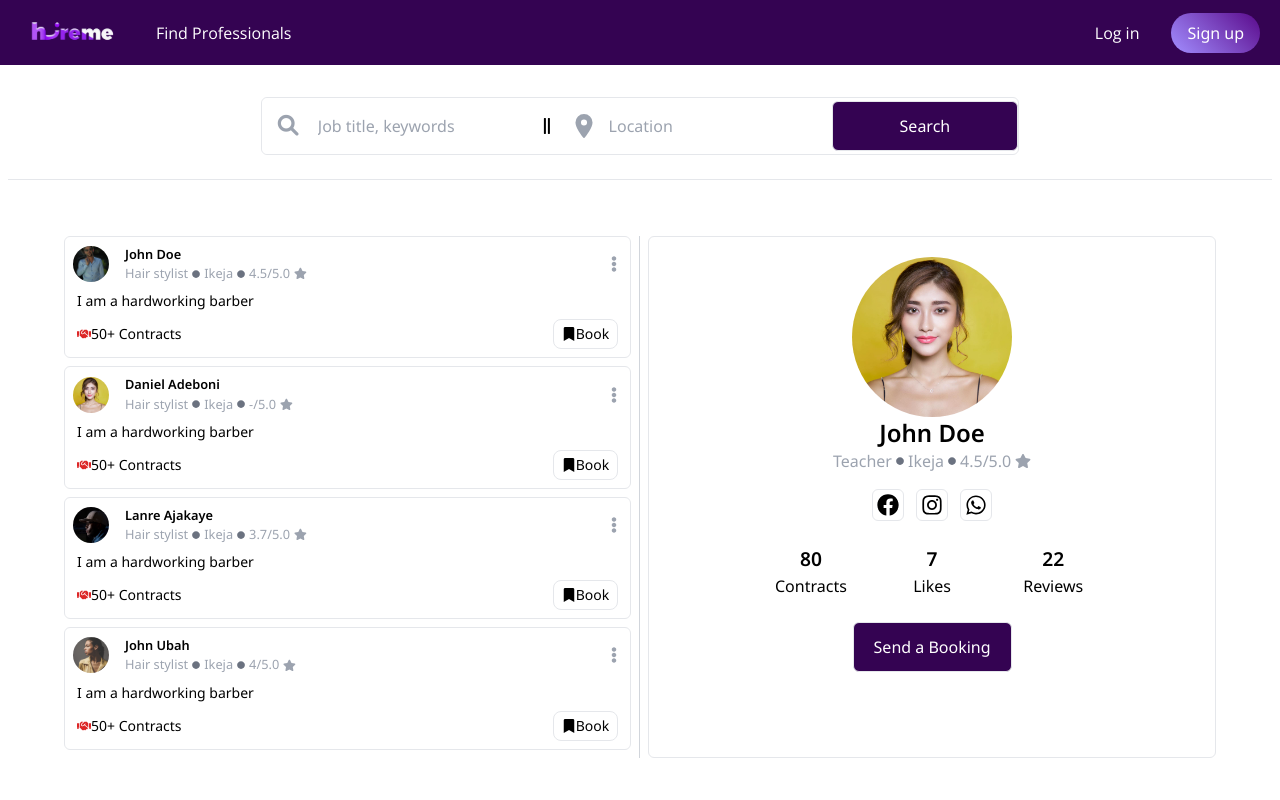
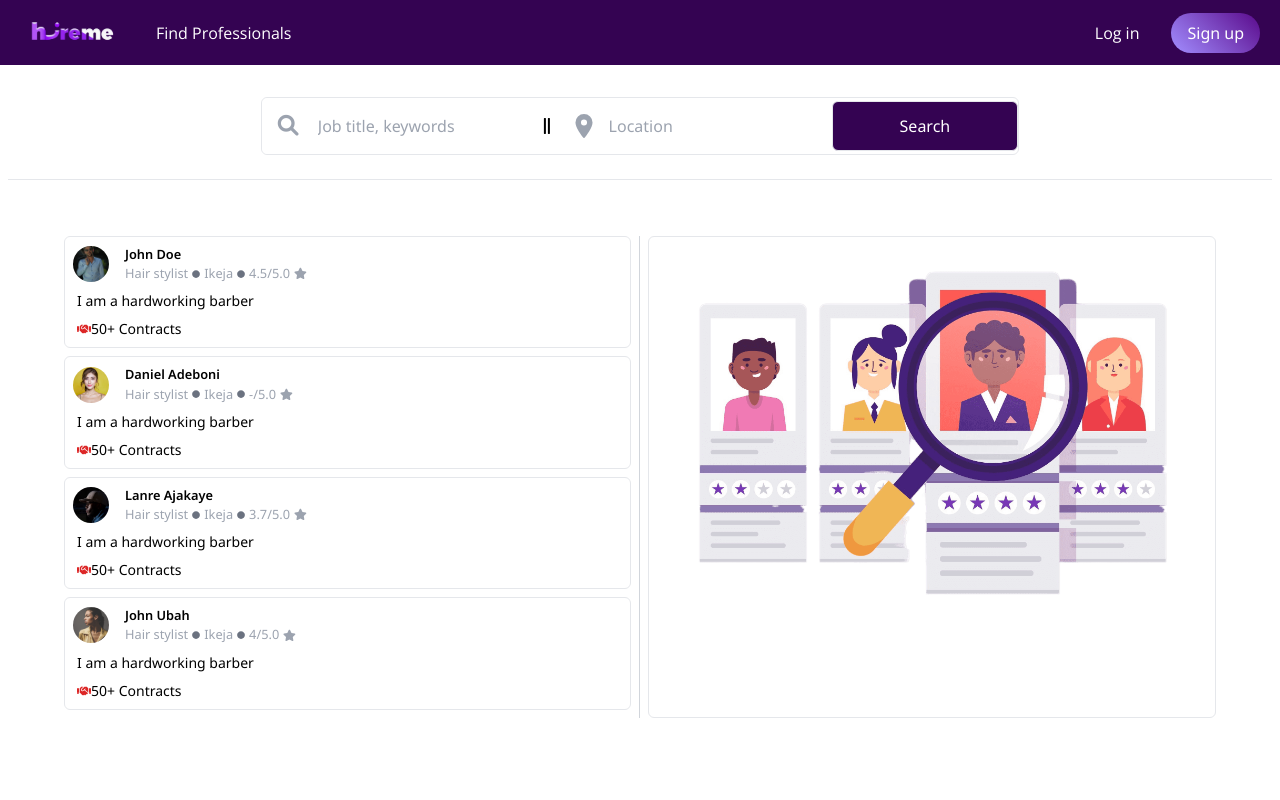
Before and after one commit to Victorgreene123/Hire-Me-Web-App, a React (Create React App) app in the folder frontend/: page /find-professionals in a window 1280 px wide. Shown: the top 800 px of the page. Built offline with nearby package versions, Linux system fonts and the light colour scheme.

Commit message:
Fixed UI bugs

```diff
--- a/frontend/src/components/Navbar.js
+++ b/frontend/src/components/Navbar.js
@@ -9,21 +9,21 @@ const Navbar = (props) => {
     const [isOpen, setIsOpen] = useState(false);
 
   const toggleMenu = () => setIsOpen(!isOpen);
-    // useEffect(() => {
-    //   const handleScroll = () => {
-    //     if (window.scrollY > 50) {
-    //       setIsFixed(true);
-    //     } else {
-    //       setIsFixed(false);
-    //     }
-    //   };
+    useEffect(() => {
+      const handleScroll = () => {
+        if (window.scrollY > 50) {
+          setIsFixed(true);
+        } else {
+          setIsFixed(false);
+        }
+      };
 
-    //   window.addEventListener('scroll', handleScroll);
+      window.addEventListener('scroll', handleScroll);
 
-    //   return () => {
-    //     window.removeEventListener('scroll', handleScroll);
-    //   };
-    // }, []);
+      return () => {
+        window.removeEventListener('scroll', handleScroll);
+      };
+    }, []);
 
     return (
       <nav
--- a/frontend/src/components/User.js
+++ b/frontend/src/components/User.js
@@ -20,7 +20,7 @@ const User = ({ isOpen, toggleOpen, userId , image , name , occupation , locatio
               </h3>
             </div>
           </div>
-          <button onClick={() => toggleOpen(userId)}>
+          {/* <button onClick={() => toggleOpen(userId)}>
            {isOpen ? <FaTimes className="text-gray-400"/> : <FaEllipsisV className="text-gray-400" /> }
           </button>
           <div
@@ -33,7 +33,7 @@ const User = ({ isOpen, toggleOpen, userId , image , name , occupation , locatio
 
 
             </ul>
-          </div>
+          </div> */}
         </div>
 
         <div className="p-1">
@@ -46,10 +46,10 @@ const User = ({ isOpen, toggleOpen, userId , image , name , occupation , locatio
             <FaHandshake className="text-red-600" />50+{" "}Contracts
           </h3>
 
-          <a target="_blank" href={`https://wa.me/${whatsapp}?text=Hi%20I%20am%20from%20the%20HireME%20website,%20I%20would%20need%20you%20to%20do%20some%20work%20for%20me.%20I%20need%20a%20${occupation}`}
+          {/* <a target="_blank" href={`https://wa.me/${whatsapp}?text=Hi%20I%20am%20from%20the%20HireME%20website,%20I%20would%20need%20you%20to%20do%20some%20work%20for%20me.%20I%20need%20a%20${occupation}`}
           ><button className="border text-sm flex items-center rounded-lg px-2 py-1">
             <FaBookmark /> Book
-          </button></a>
+          </button></a> */}
         </div>
       </div>
     </>
--- a/frontend/src/pages/explore.js
+++ b/frontend/src/pages/explore.js
@@ -3,6 +3,7 @@ import Navbar from "../components/Navbar";
 import Footer from "../components/footer";
 import { FaArrowLeft, FaBookmark, FaCircle, FaEllipsisV, FaFacebook, FaGripLinesVertical, FaHeart, FaInstagram, FaSpinner, FaStar, FaWhatsapp } from "react-icons/fa";
 import profile from '../Assets/profile.png'
+import illlusration from '../Assets/recruitment-concept.png'
 import User from "../components/User";
 import { Link } from "react-router-dom";
 const Explore = () => {
@@ -265,15 +266,20 @@ const Explore = () => {
       <div className="w-px h-full bg-gray-300"></div>
     </div>
 
-                            <div className="   bg-white hidden  lg:max-h-[80vh] lg:overflow-y-auto lg:block  border border-black-500 rounded-md p-5 lg:h-auto lg:w-1/2">
-            <img src={`images/profile2.jpg`} className="w-40 mx-auto h-40 rounded-full object-cover" alt="Profile" />
-            <h2 className="font-semibold text-2xl text-center">John Doe</h2>
+            <div className="   bg-white hidden  lg:max-h-[80vh] lg:overflow-y-auto lg:block  border border-black-500 rounded-md p-5 lg:h-auto lg:w-1/2">
+                            {
+
+                            active !== "" ?
+                            <>
+
+                            <img src={`images/${users.find((item) => item.userId === active).image}`} className="w-40 mx-auto h-40 rounded-full object-cover" alt="Profile" />
+            <h2 className="font-semibold text-2xl text-center">{users.find((item) => item.userId === active).name}</h2>
             <h3 className="text-center w-full text-1xl justify-center text-gray-400 flex items-center gap-1">
-                Teacher
+            {users.find((item) => item.userId === active).occupation}
                 <FaCircle className="text-[0.5rem] text-gray-500" />
-              Ikeja
+                {users.find((item) => item.userId === active).location}
                 <FaCircle className="text-[0.5rem] text-gray-500" />
-                4.5/5.0 <FaStar />
+                {users.find((item) => item.userId === active).rating}/5.0 <FaStar />
               </h3>
             <div className="mt-4 flex gap-3 mx-auto justify-center w-1/2">
                 <FaFacebook className="w-8 h-8 border p-1 rounded-md text-2xl"/>
@@ -294,9 +300,12 @@ const Explore = () => {
                     <span className="flex  justify-center">Reviews</span>
                 </h3>
             </div>
-            <button className="mt-6 bg-[#340352] text-white rounded-md py-3 px-5 border  mx-auto flex">Send a Booking</button>
-
-
+            <a
+            target="_blank"
+            href={`https://wa.me/${users.find((item) => item.userId === active).whatsapp}?text=Hi%20I%20am%20from%20the%20HireME%20website,%20I%20would%20need%20you%20to%20do%20some%20work%20for%20me.%20I%20need%20a%20${users.find((item) => item.userId === active).occupation}`}
+            ><button className="mt-6 bg-[#340352] items-center text-white rounded-md py-3 px-5 border  mx-auto flex"><FaWhatsapp className="text-2xl"/> Send a Booking</button></a>
+</>   : <img src={illlusration} className="w-full "></img>
+                            }
                             </div>
 
                 </div>
@@ -342,7 +351,7 @@ const Explore = () => {
             <a
             target="_blank"
             href={`https://wa.me/${users.find((item) => item.userId === active).whatsapp}?text=Hi%20I%20am%20from%20the%20HireME%20website,%20I%20would%20need%20you%20to%20do%20some%20work%20for%20me.%20I%20need%20a%20${users.find((item) => item.userId === active).occupation}`}
-            ><button className="mt-6 bg-[#340352] items-center text-white rounded-md py-3 px-5 border  mx-auto flex"><FaWhatsapp /> Send a Booking</button></a>
+            ><button className="mt-6 bg-[#340352] items-center text-white rounded-md py-3 px-5 border  mx-auto flex"><FaWhatsapp className="text-2xl"/> Send a Booking</button></a>
 
 
                             </div>}
```
